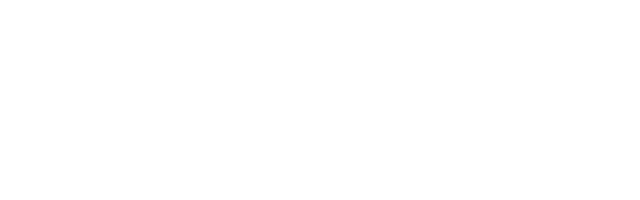
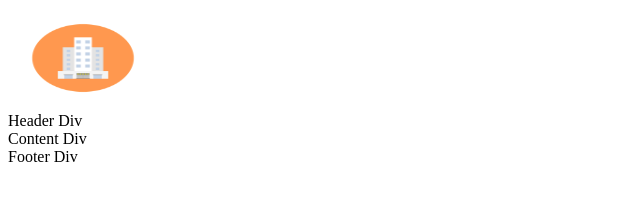
Before and after one commit to RishiKumarPS/Hotel_Booking_Website, a plain HTML site: page payment.html in a window 1280 px wide. Shown: the whole page, without its empty margins (0-640 px from the left). Drawn offline with Linux system fonts and the light colour scheme.

Commit message:
Checkpoint 1

```diff
--- a/payment.html
+++ b/payment.html
@@ -6,8 +6,21 @@
     <meta http-equiv="X-UA-Compatible" content="IE=edge" />
     <meta name="viewport" content="width=device-width, initial-scale=1.0" />
     <title>Payment</title>
+    <link rel="stylesheet" href="./styles/payment.css" />
+    <link rel="stylesheet" type="text/css" href="./styles/common.css" />
 </head>
 
-<body></body>
+<body>
+    <div>
+        <header>
+            <div>
+                <image src="./assests/images/logo.png" class="logo" alt="logo" />
+            </div>
+            Header Div
+        </header>
+        <div>Content Div</div>
+        <div>Footer Div</div>
+    </div>
+</body>
 
 </html>
--- a/styles/common.css
+++ b/styles/common.css
@@ -0,0 +1,4 @@
+.logo {
+    height: 100px;
+    width: 150px;
+}
```
Also changed, not shown: contact.html (+3 -1 lines), detail.html (+14 -1 lines), index.html (+10 -1 lines), list.html (+14 -1 lines), loader.html (+3 -1 lines), login.html (+3 -1 lines).
